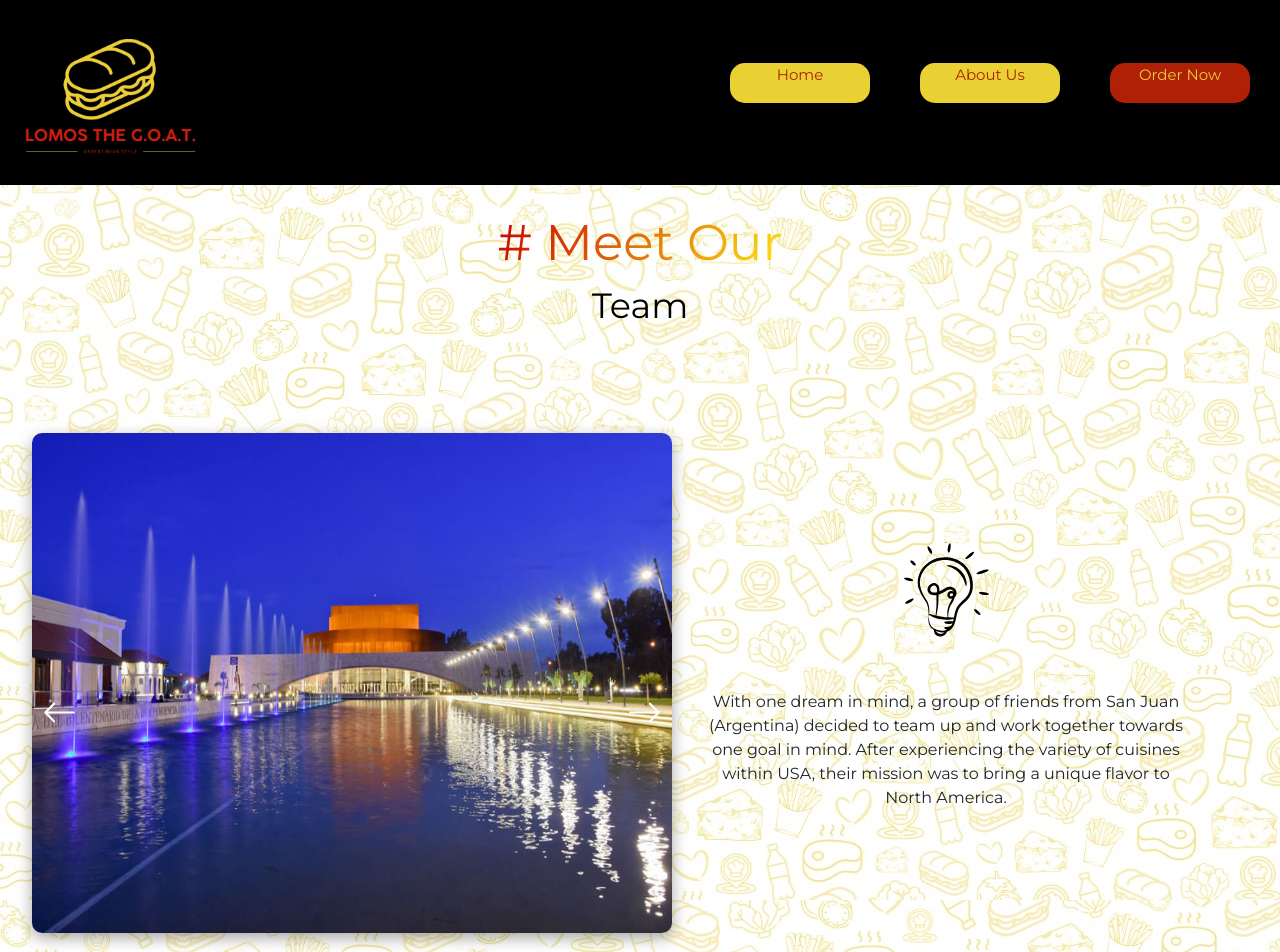
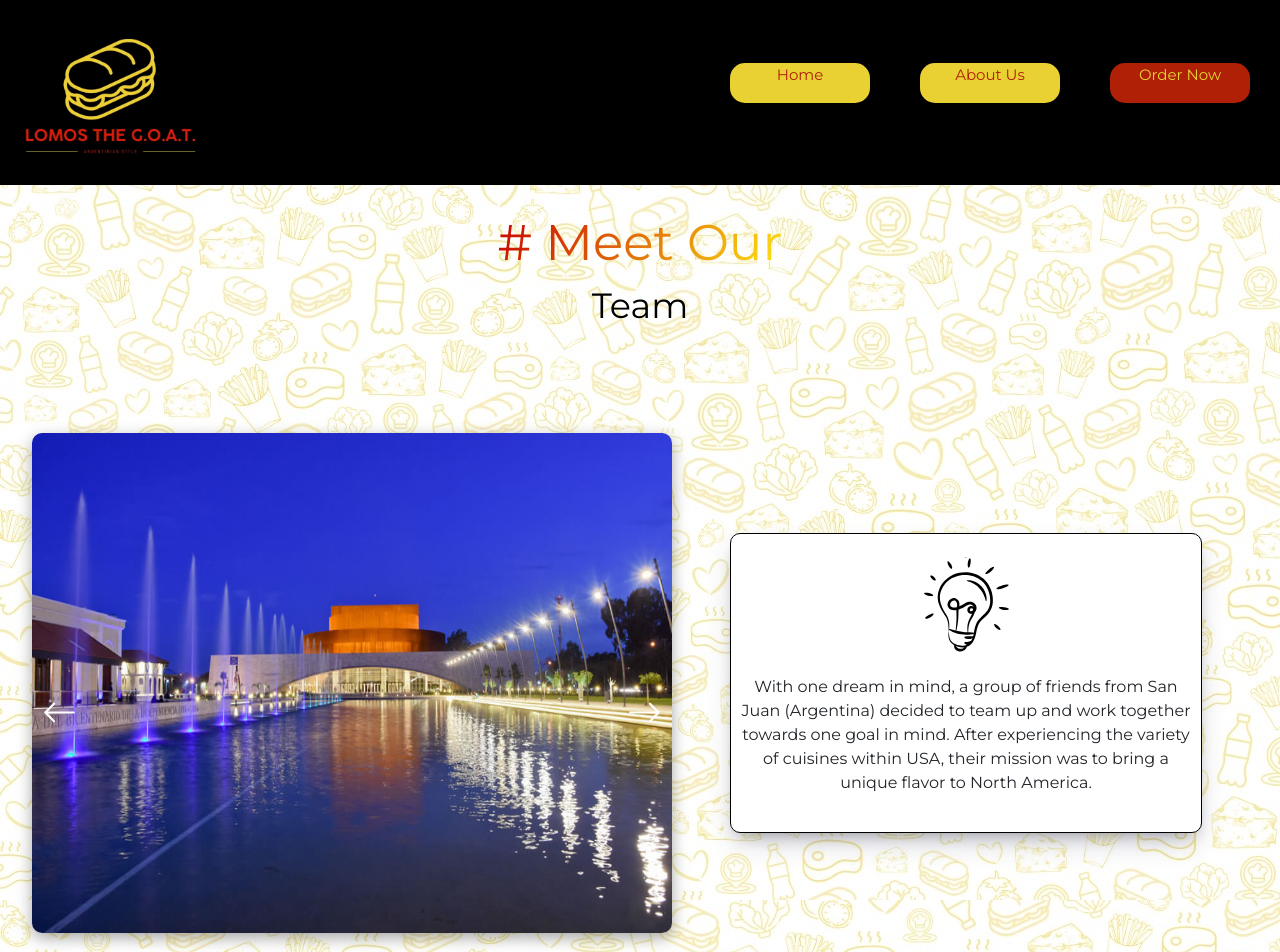
Before and after one commit to JorgeLG87/Lomos-the-G.O.A.T, a React (Vite) app: page /about-us in a window 1280 px wide. Shown: the top 952 px of the page. Built offline with nearby package versions, Linux system fonts and the light colour scheme; the HTML template or start-up script is replaced by a standard one.

Commit message:
CSS Styling

```diff
--- a/src/Components/AboutUs.css
+++ b/src/Components/AboutUs.css
@@ -104,6 +104,7 @@
     align-items: center;
     padding-left: 10px;
     padding-right: 10px;
+    margin-top: -30px;
     @media (width < 450px) {
         margin-top: 0px;
         align-items: start;
@@ -119,9 +120,22 @@
     flex-direction: column;
     justify-content: center;
     gap: 50px;
+    border: 1px solid black;
+    border-radius: 10px;
+    background-color: white;
+    box-shadow: rgba(50, 50, 93, 0.25) 0px 13px 27px -5px, rgba(0, 0, 0, 0.3) 0px 8px 16px -8px;
+    height: 300px;
+    margin-top: 100px;
+    margin-left: 40px;
     @media (width < 450px) {
         gap: 50px;
-        margin-top: 100px;
+        margin-top: 0px;
+        background-color: #efefef;
+        height: fit-content;
+        padding-top: 20px;
+        padding-bottom: 20px;
+        margin-left: 5px;
+        width: 97%;
     }
 }
 
--- a/src/Components/Form.css
+++ b/src/Components/Form.css
@@ -28,9 +28,10 @@
     text-shadow: 1px 1px 2px red;
     width: 100%;
     background-color: white;
-    border: 1.5px solid black;
+    border: 1px solid black;
     border-radius: 7px;
     padding: 15px;
+    box-shadow: rgba(50, 50, 93, 0.25) 0px 13px 27px -5px, rgba(0, 0, 0, 0.3) 0px 8px 16px -8px;
     @media (width < 450px) {
         width: 92.5%;
         margin-top: -80px;
--- a/src/Components/SocialMedia.css
+++ b/src/Components/SocialMedia.css
@@ -22,7 +22,7 @@
     align-items: center;
     justify-content:center;
     /* margin-top: 100%; */
-    margin-bottom: 0px;
+    padding-bottom: 20px;
     height: 200px;
     background-color: black;
     border: 3px solid #E9D134;
```
Also changed, not shown: src/Components/AboutUs.jsx (indentation only).
